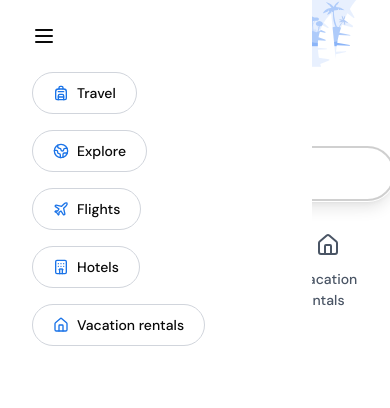
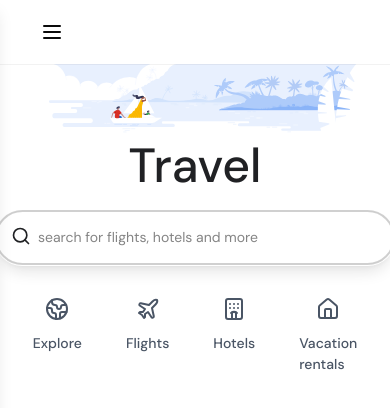
Before and after one commit to Segundavid-Dev/spotters-assessment, a React (Vite) app: page /travel in a window 390 px wide. Shown: the top 408 px of the page. Built offline with nearby package versions, Linux system fonts and the light colour scheme.

Commit message:
fix: included nav menu for mobile screens

```diff
--- a/src/components/Header.tsx
+++ b/src/components/Header.tsx
@@ -5,12 +5,7 @@ import type { NavLinks } from "../../types";
 import { Button } from "@/components/ui/button";
 
 // lucide icons
-import { Backpack } from "lucide-react";
-import { Earth } from "lucide-react";
-import { Plane } from "lucide-react";
-import { Hotel } from "lucide-react";
-import { House } from "lucide-react";
-import { Menu } from "lucide-react";
+import { Backpack, Earth, Plane, Hotel, House, Menu, X } from "lucide-react";
 
 // react router navlink
 import { NavLink } from "react-router";
@@ -53,16 +48,18 @@ export default function Header() {
   };
 
   return (
-    <header className="sticky top-0 left-0 shadow-2xs w-full z-50 max-sm:absolute">
-      <nav className="bg-white h-16 flex items-center max-w-7xl mx-auto px-8 max-sm:h-screen max-sm:w-[80%] max-sm:mx-0 max-sm:block">
+    <header className="sticky top-0 left-0 shadow-2xs w-full z-50 bg-white">
+      <nav className="flex items-center justify-between h-16 px-8 max-w-7xl mx-auto">
+        {/* Menu Icon */}
         <span
           onClick={showNavMobile}
-          className="mr-5 hover:bg-[var(--secondary)] p-2 rounded-full duration-200 cursor-pointer"
+          className="hover:bg-[var(--secondary)] p-2 rounded-full duration-200 cursor-pointer sm:hidden"
         >
           <Menu />
         </span>
 
-        <ul className="flex gap-4 max-sm:flex-col">
+        {/* Desktop Nav */}
+        <ul className="hidden sm:flex gap-4">
           {navLinks.map((link, index) => (
             <NavLink to={link.linkTo} key={index}>
               <li key={index}>
@@ -75,6 +72,46 @@ export default function Header() {
           ))}
         </ul>
       </nav>
+
+      {/* Mobile Sidebar Nav */}
+      <div
+        className={`fixed top-0 left-0 h-full w-[80%] bg-white shadow-lg transform transition-transform duration-300 z-50 sm:hidden ${
+          showNav ? "translate-x-0" : "-translate-x-full"
+        }`}
+      >
+        <div className="flex items-center justify-between px-4 h-16 border-b">
+          <p className="text-lg font-bold">Menu</p>
+          <span
+            onClick={showNavMobile}
+            className="hover:bg-[var(--secondary)] p-2 rounded-full duration-200 cursor-pointer"
+          >
+            <X />
+          </span>
+        </div>
+        <ul className="flex flex-col gap-2 p-4">
+          {navLinks.map((link, index) => (
+            <NavLink to={link.linkTo} key={index} onClick={showNavMobile}>
+              <li key={index}>
+                <Button
+                  variant={"ghost"}
+                  className="w-full justify-start gap-3"
+                >
+                  <span className="text-[var(--icon-color)]">{link.icon}</span>
+                  <p>{link.label}</p>
+                </Button>
+              </li>
+            </NavLink>
+          ))}
+        </ul>
+      </div>
+
+      {/* Overlay when menu is open */}
+      {showNav && (
+        <div
+          onClick={showNavMobile}
+          className="fixed inset-0 bg-black bg-opacity-40 z-40 sm:hidden"
+        />
+      )}
     </header>
   );
 }
```
